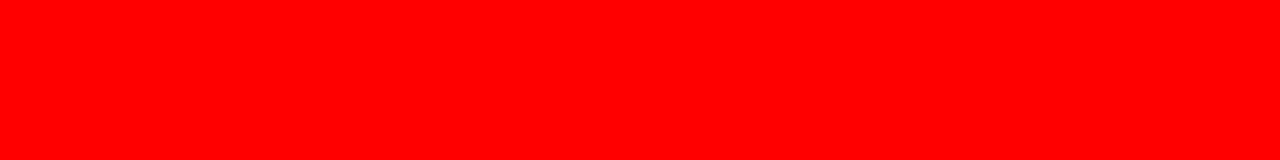
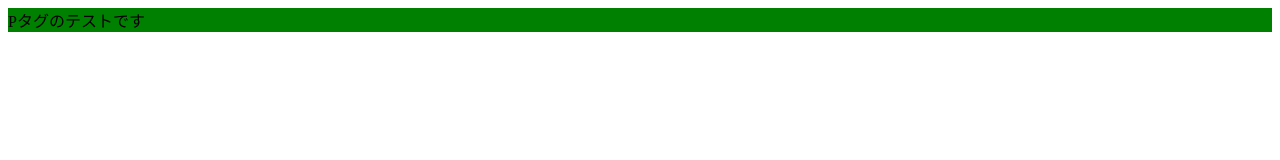
Before and after one commit to jimmybonesjr/demo, a website built with Parcel: page src/index.html in a window 1280 px wide. Built offline with nearby package versions, Linux system fonts and the light colour scheme.

```diff
--- a/src/index.html
+++ b/src/index.html
@@ -7,5 +7,6 @@
   </head>
   <body>
     <script src="js/index.js"></script>
+    <p class="example">Pタグのテストです</p>
   </body>
 </html>
--- a/src/scss/index.scss
+++ b/src/scss/index.scss
@@ -1,3 +1,3 @@
-body {
-  background: red;
+ .example {
+  background: green;
 }
```
Also changed, not shown: src/images/dicesides/dice1.png (added), src/images/dicesides/dice2.png (added), src/images/dicesides/dice3.png (added), src/images/dicesides/dice4.png (added), src/images/dicesides/dice5.png (added), src/images/dicesides/dice6.png (added), 3 other files.
